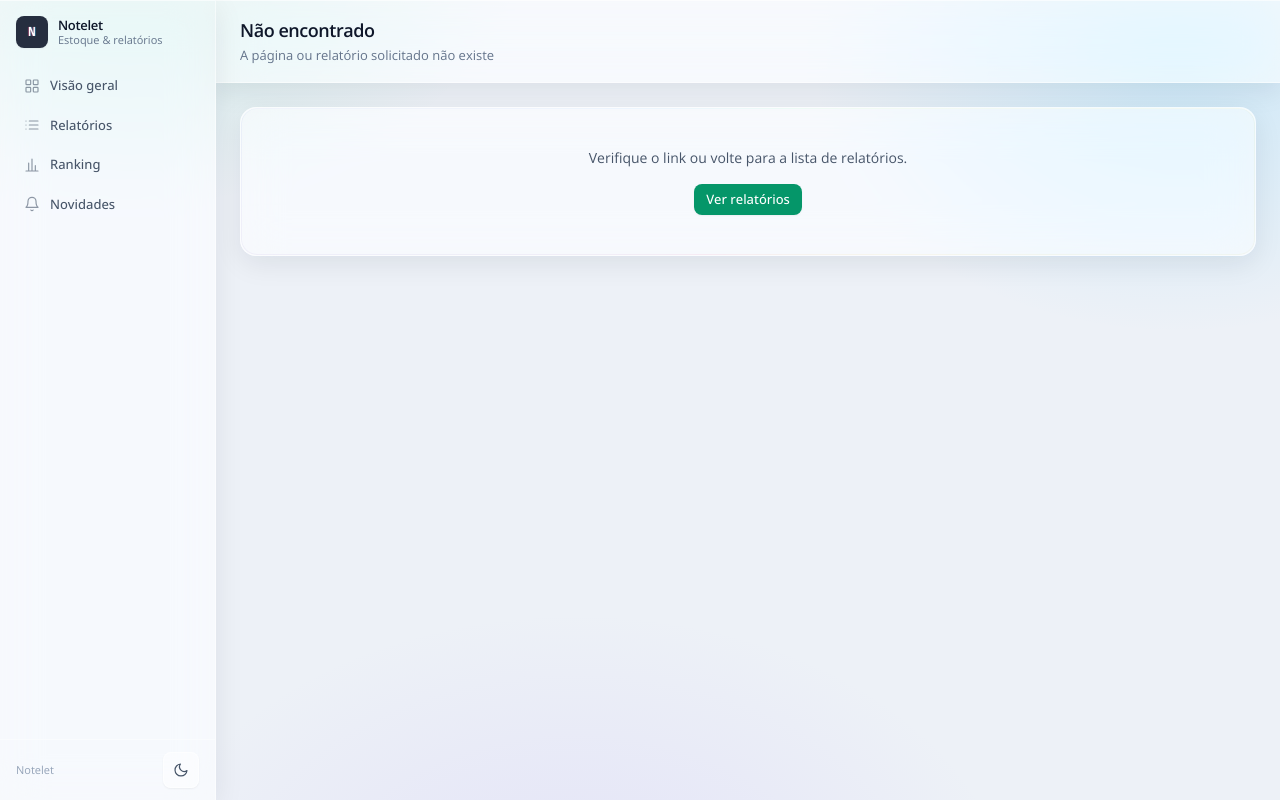
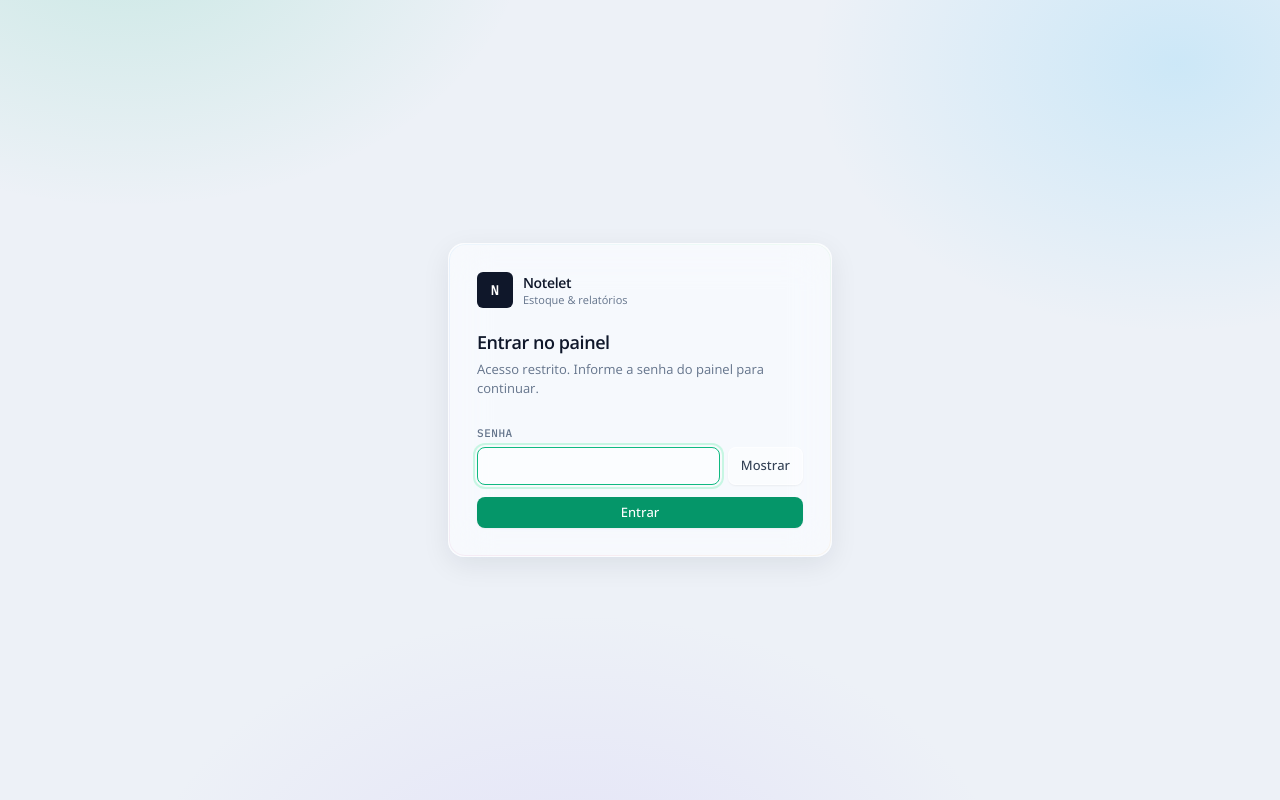
Before and after one commit to CEBOLAGG/notebook, a Next.js app: page /login in a window 1280 px wide. Before the commit this address had no page. Built offline with nearby package versions, Linux system fonts and the light colour scheme.

Commit message:
login/comment updates

```diff
--- /dev/null
+++ b/app/api/login/route.ts
@@ -0,0 +1,41 @@
+import { NextResponse } from 'next/server';
+import { PANEL_COOKIE, panelAuthEnabled, panelToken } from '@/lib/panel-auth';
+
+export const runtime = 'nodejs';
+export const dynamic = 'force-dynamic';
+
+/** Login do painel: valida a senha e grava o cookie de sessão. */
+export async function POST(req: Request) {
+  if (!panelAuthEnabled()) {
+    return NextResponse.json({ error: 'Login do painel está desativado.' }, { status: 404 });
+  }
+
+  let body: { password?: string };
+  try {
+    body = await req.json();
+  } catch {
+    return NextResponse.json({ error: 'JSON inválido' }, { status: 400 });
+  }
+
+  const pw = (body.password ?? '').trim();
+  if (!pw || pw !== process.env.PANEL_PASSWORD) {
+    return NextResponse.json({ error: 'Senha incorreta.' }, { status: 401 });
+  }
+
+  const res = NextResponse.json({ ok: true });
+  res.cookies.set(PANEL_COOKIE, await panelToken(pw), {
+    httpOnly: true,
+    sameSite: 'lax',
+    secure: process.env.NODE_ENV === 'production',
+    path: '/',
+    maxAge: 60 * 60 * 12, // 12h
+  });
+  return res;
+}
+
+/** Logout: limpa o cookie de sessão. */
+export async function DELETE() {
+  const res = NextResponse.json({ ok: true });
+  res.cookies.set(PANEL_COOKIE, '', { httpOnly: true, path: '/', maxAge: 0 });
+  return res;
+}
--- a/app/api/reports/[testId]/comments/route.ts
+++ b/app/api/reports/[testId]/comments/route.ts
@@ -1,6 +1,7 @@
 import { NextResponse } from 'next/server';
 import { reportsRepo } from '@/lib/repository';
 import { commentSchema } from '@/lib/schemas';
+import { requirePanelOrIngest } from '@/lib/panel-auth';
 
 export const runtime = 'nodejs';
 export const dynamic = 'force-dynamic';
@@ -9,6 +10,8 @@ export async function POST(
   req: Request,
   { params }: { params: Promise<{ testId: string }> },
 ) {
+  const blocked = await requirePanelOrIngest(req);
+  if (blocked) return blocked;
   const { testId } = await params;
   let body: unknown;
   try {
--- a/app/api/reports/[testId]/inspection/route.ts
+++ b/app/api/reports/[testId]/inspection/route.ts
@@ -1,5 +1,6 @@
 import { NextResponse } from 'next/server';
 import { reportsRepo } from '@/lib/repository';
+import { requirePanelOrIngest } from '@/lib/panel-auth';
 
 export const runtime = 'nodejs';
 export const dynamic = 'force-dynamic';
@@ -13,6 +14,8 @@ export async function PATCH(
   req: Request,
   { params }: { params: Promise<{ testId: string }> },
 ) {
+  const blocked = await requirePanelOrIngest(req);
+  if (blocked) return blocked;
   const { testId } = await params;
   let body: { evals?: { item_key?: string; status?: string | null; note?: string | null }[] };
   try {
@@ -54,6 +57,8 @@ export async function DELETE(
   req: Request,
   { params }: { params: Promise<{ testId: string }> },
 ) {
+  const blocked = await requirePanelOrIngest(req);
+  if (blocked) return blocked;
   const { testId } = await params;
   let body: { item_key?: string };
   try {
--- a/app/api/reports/[testId]/route.ts
+++ b/app/api/reports/[testId]/route.ts
@@ -1,5 +1,6 @@
 import { NextResponse } from 'next/server';
 import { reportsRepo } from '@/lib/repository';
+import { requirePanelOrIngest } from '@/lib/panel-auth';
 
 export const runtime = 'nodejs';
 export const dynamic = 'force-dynamic';
@@ -21,9 +22,11 @@ export async function GET(
 
 /** Remove o relatório definitivamente (botão "Remover" na lista). */
 export async function DELETE(
-  _req: Request,
+  req: Request,
   { params }: { params: Promise<{ testId: string }> },
 ) {
+  const blocked = await requirePanelOrIngest(req);
+  if (blocked) return blocked;
   const { testId } = await params;
   try {
     const removed = await reportsRepo.remove(testId);
@@ -49,6 +52,8 @@ export async function PATCH(
   req: Request,
   { params }: { params: Promise<{ testId: string }> },
 ) {
+  const blocked = await requirePanelOrIngest(req);
+  if (blocked) return blocked;
   const { testId } = await params;
   let patch: Record<string, unknown>;
   try {
--- /dev/null
+++ b/app/login/LoginForm.tsx
@@ -0,0 +1,66 @@
+'use client';
+
+import { useState } from 'react';
+
+export function LoginForm({ next }: { next: string }) {
+  const [password, setPassword] = useState('');
+  const [show, setShow] = useState(false);
+  const [busy, setBusy] = useState(false);
+  const [error, setError] = useState<string | null>(null);
+
+  async function submit(e: React.FormEvent) {
+    e.preventDefault();
+    setError(null);
+    setBusy(true);
+    try {
+      const r = await fetch('/api/login', {
+        method: 'POST',
+        headers: { 'content-type': 'application/json' },
+        body: JSON.stringify({ password }),
+      });
+      if (!r.ok) {
+        const body = await r.json().catch(() => ({}));
+        throw new Error(body?.error || `HTTP ${r.status}`);
+      }
+      // Recarrega no destino — o cookie já está setado.
+      window.location.href = next;
+    } catch (err) {
+      setError((err as Error).message);
+      setBusy(false);
+    }
+  }
+
+  return (
+    <form onSubmit={submit} className="space-y-3">
+      <div>
+        <label htmlFor="panel-password" className="label">Senha</label>
+        <div className="mt-1 flex gap-2">
+          <input
+            id="panel-password"
+            type={show ? 'text' : 'password'}
+            autoComplete="current-password"
+            value={password}
+            onChange={(e) => setPassword(e.target.value)}
+            className="input"
+            required
+            autoFocus
+          />
+          <button
+            type="button"
+            onClick={() => setShow((s) => !s)}
+            className="btn-outline shrink-0"
+            aria-label={show ? 'Ocultar senha' : 'Mostrar senha'}
+          >
+            {show ? 'Ocultar' : 'Mostrar'}
+          </button>
+        </div>
+      </div>
+      {error ? (
+        <div role="alert" className="text-[13px] text-bad">{error}</div>
+      ) : null}
+      <button type="submit" disabled={busy} className="btn-primary w-full">
+        {busy ? 'Entrando…' : 'Entrar'}
+      </button>
+    </form>
+  );
+}
--- /dev/null
+++ b/app/login/page.tsx
@@ -0,0 +1,33 @@
+import { LoginForm } from './LoginForm';
+
+export const dynamic = 'force-dynamic';
+
+export default async function LoginPage({
+  searchParams,
+}: {
+  searchParams: Promise<{ next?: string }>;
+}) {
+  const sp = await searchParams;
+  const next = typeof sp.next === 'string' && sp.next.startsWith('/') ? sp.next : '/';
+
+  return (
+    <main className="grid min-h-dvh place-items-center p-6">
+      <div className="card w-full max-w-sm p-7">
+        <div className="mb-5 flex items-center gap-2.5">
+          <span className="grid h-9 w-9 place-items-center rounded-md bg-ink-900 font-mono text-sm font-semibold text-white dark:bg-brand-600">
+            N
+          </span>
+          <div className="leading-tight">
+            <div className="text-sm font-semibold tracking-tight text-ink-900 dark:text-white">Notelet</div>
+            <div className="text-[11px] text-ink-500 dark:text-ink-400">Estoque &amp; relatórios</div>
+          </div>
+        </div>
+        <h1 className="mb-1 text-lg font-semibold tracking-tight text-ink-900 dark:text-white">Entrar no painel</h1>
+        <p className="mb-5 text-[13px] text-ink-500 dark:text-ink-400">
+          Acesso restrito. Informe a senha do painel para continuar.
+        </p>
+        <LoginForm next={next} />
+      </div>
+    </main>
+  );
+}
--- a/app/reports/[testId]/page.tsx
+++ b/app/reports/[testId]/page.tsx
@@ -169,6 +169,12 @@ export default async function ReportDetailPage({ params }: PageProps) {
                   {t.details ? (
                     <p className="mt-1 text-xs leading-snug text-ink-600 dark:text-ink-300">
                       {t.details}
+                    </p>
+                  ) : null}
+                  {t.comment ? (
+                    <p className="mt-1.5 rounded bg-ink-100/60 px-2 py-1 text-xs text-ink-700 dark:bg-white/5 dark:text-ink-200">
+                      <span className="label mr-1 align-middle">Téc.</span>
+                      {t.comment}
                     </p>
                   ) : null}
                   <CommentList comments={comments} />
--- /dev/null
+++ b/lib/panel-auth.ts
@@ -0,0 +1,72 @@
+import { NextResponse } from 'next/server';
+
+/**
+ * Login SIMPLES do painel — desligado por padrão. Para ligar, defina na Vercel:
+ *   PANEL_AUTH_ENABLED = true
+ *   PANEL_PASSWORD     = <senha do painel>
+ *
+ * Enquanto desligado, nada muda: páginas e rotas funcionam como hoje.
+ * Quando ligado: as PÁGINAS exigem login (middleware) e as rotas de MUTAÇÃO
+ * exigem sessão do painel (cookie) OU o token de ingestão do app (Bearer).
+ */
+export const PANEL_COOKIE = 'notelet_panel';
+
+export function panelAuthEnabled(): boolean {
+  return process.env.PANEL_AUTH_ENABLED === 'true' && !!process.env.PANEL_PASSWORD;
+}
+
+/** Token derivado da senha (sha256 hex) — a senha nunca vai no cookie. */
+export async function panelToken(password: string): Promise<string> {
+  const data = new TextEncoder().encode(`notelet:${password}`);
+  const digest = await crypto.subtle.digest('SHA-256', data);
+  return [...new Uint8Array(digest)].map((b) => b.toString(16).padStart(2, '0')).join('');
+}
+
+async function expectedToken(): Promise<string | null> {
+  const pw = process.env.PANEL_PASSWORD;
+  return pw ? panelToken(pw) : null;
+}
+
+export async function hasValidPanelSession(req: Request): Promise<boolean> {
+  const expected = await expectedToken();
+  if (!expected) return false;
+  const cookie = readCookie(req, PANEL_COOKIE);
+  return !!cookie && timingSafeEqual(cookie, expected);
+}
+
+/**
+ * Guard para rotas de mutação. Auth DESLIGADA → não bloqueia (libera).
+ * LIGADA → exige sessão do painel (cookie) OU o Bearer de ingestão.
+ * Retorna 401 quando bloqueia, ou null quando libera.
+ */
+export async function requirePanelOrIngest(req: Request): Promise<NextResponse | null> {
+  if (!panelAuthEnabled()) return null;
+  if (await hasValidPanelSession(req)) return null;
+  const bearer = readBearer(req);
+  if (bearer && process.env.INGEST_TOKEN && timingSafeEqual(bearer, process.env.INGEST_TOKEN)) {
+    return null;
+  }
+  return NextResponse.json({ error: 'unauthorized' }, { status: 401 });
+}
+
+function readCookie(req: Request, name: string): string | null {
+  const header = req.headers.get('cookie') ?? '';
+  for (const part of header.split(';')) {
+    const eq = part.indexOf('=');
+    if (eq < 0) continue;
+    if (part.slice(0, eq).trim() === name) return decodeURIComponent(part.slice(eq + 1).trim());
+  }
+  return null;
+}
+
+function readBearer(req: Request): string {
+  const auth = req.headers.get('authorization') ?? '';
+  return auth.toLowerCase().startsWith('bearer ') ? auth.slice(7).trim() : '';
+}
+
+function timingSafeEqual(a: string, b: string): boolean {
+  if (a.length !== b.length) return false;
+  let mismatch = 0;
+  for (let i = 0; i < a.length; i++) mismatch |= a.charCodeAt(i) ^ b.charCodeAt(i);
+  return mismatch === 0;
+}
--- a/lib/schemas.ts
+++ b/lib/schemas.ts
@@ -56,6 +56,7 @@ export const testEntrySchema = z.object({
   status: z.string(),
   details: z.string(),
   executed_at: isoString,
+  comment: z.string().nullable().optional(),
 });
 
 export const manualChecklistSchema = z.object({
--- a/lib/types.ts
+++ b/lib/types.ts
@@ -112,6 +112,8 @@ export interface TestEntry {
   status: string;
   details: string;
   executed_at: string;
+  /** Comentário do técnico digitado no app (botão "+"). */
+  comment?: string | null;
 }
 
 export interface ManualChecklistPayload {
```
Also changed, not shown: middleware.ts (added, +46 -0 lines), 1 other file (tests, documents, lock files or other folders).
